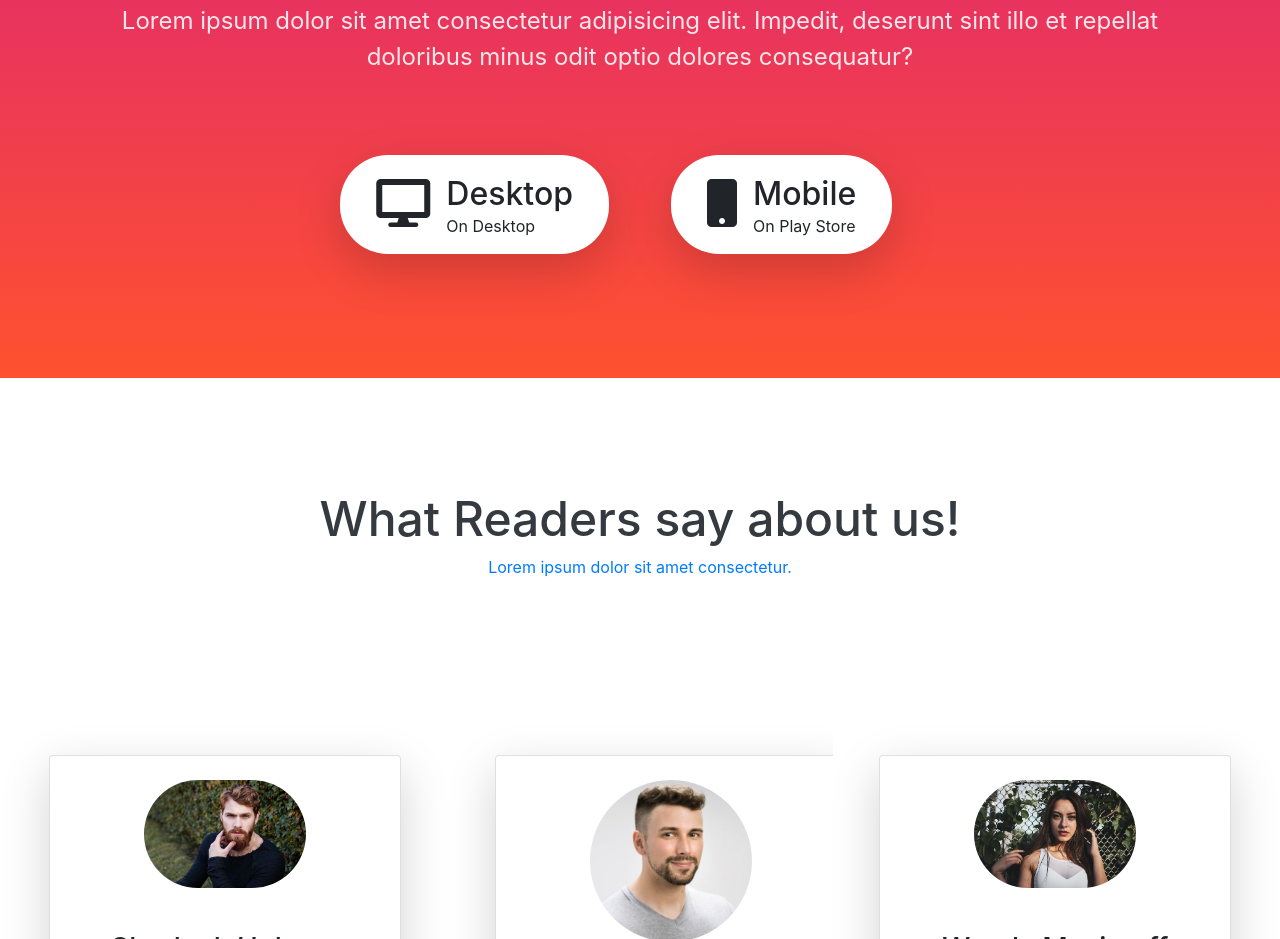
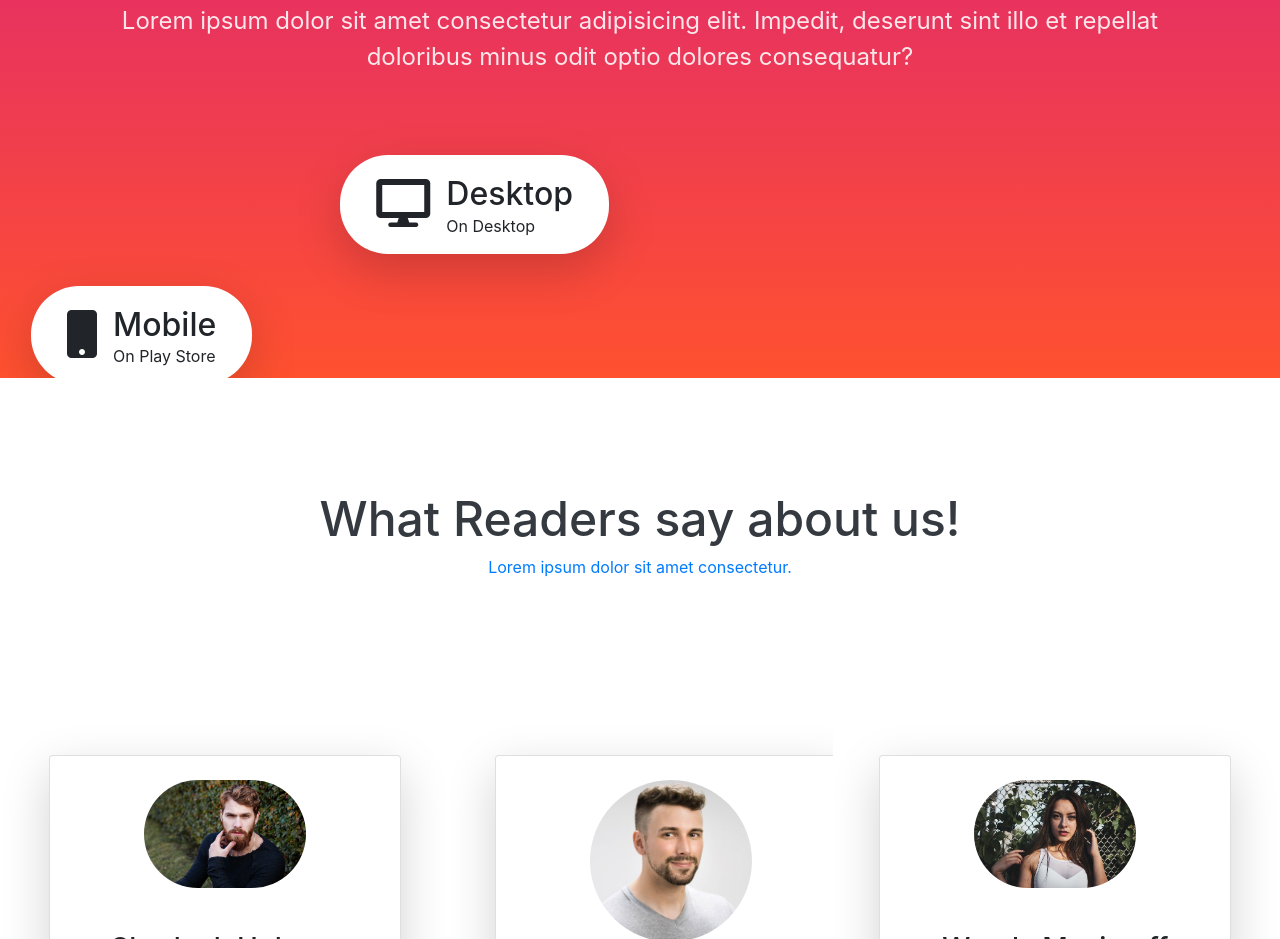
Before and after one commit to K-Ashesh/Books-Web, a plain HTML site: page SRC/index.html in a window 1280 px wide. Shown: the part 3658-4597 px from the top of the page. Drawn offline with nearby package versions, Linux system fonts and the light colour scheme; a web font is replaced by a local one.

Commit message:
Update index.html

```diff
--- a/SRC/index.html
+++ b/SRC/index.html
@@ -196,7 +196,7 @@
                         doloribus minus odit optio dolores consequatur?</p>
                 </div>
             </div>
-            <div class="row">
+            <div class="r">
                 <div class="col-md-6 col-sm-12 text-right">
                     <div class="desktop shadow-lg">
                         <div class="d-flex justify-content-center flex-row">
```
